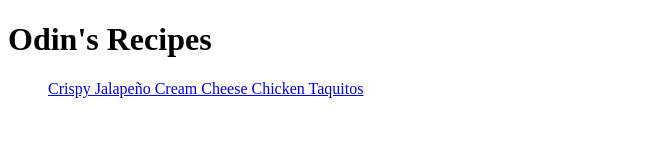
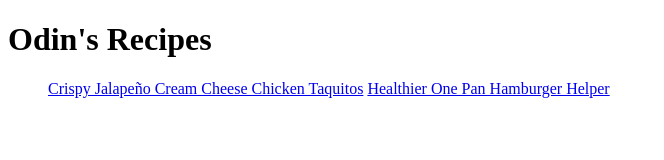
Before and after one commit to mszymurski/odin-recipes, a plain HTML site: page index.html in a window 1280 px wide. Shown: the whole page, without its empty margins (0-664 px from the left). Drawn offline with Linux system fonts and the light colour scheme.

Commit message:
Added ham_help.html

```diff
--- a/index.html
+++ b/index.html
@@ -13,6 +13,7 @@
 
     <ul>
         <a href="recipes/taquitos.html"> Crispy Jalapeño Cream Cheese Chicken Taquitos</a>
+        <a href="recipes/ham_help.html"> Healthier One Pan Hamburger Helper</a>
     </ul>
 </body>
 
```
